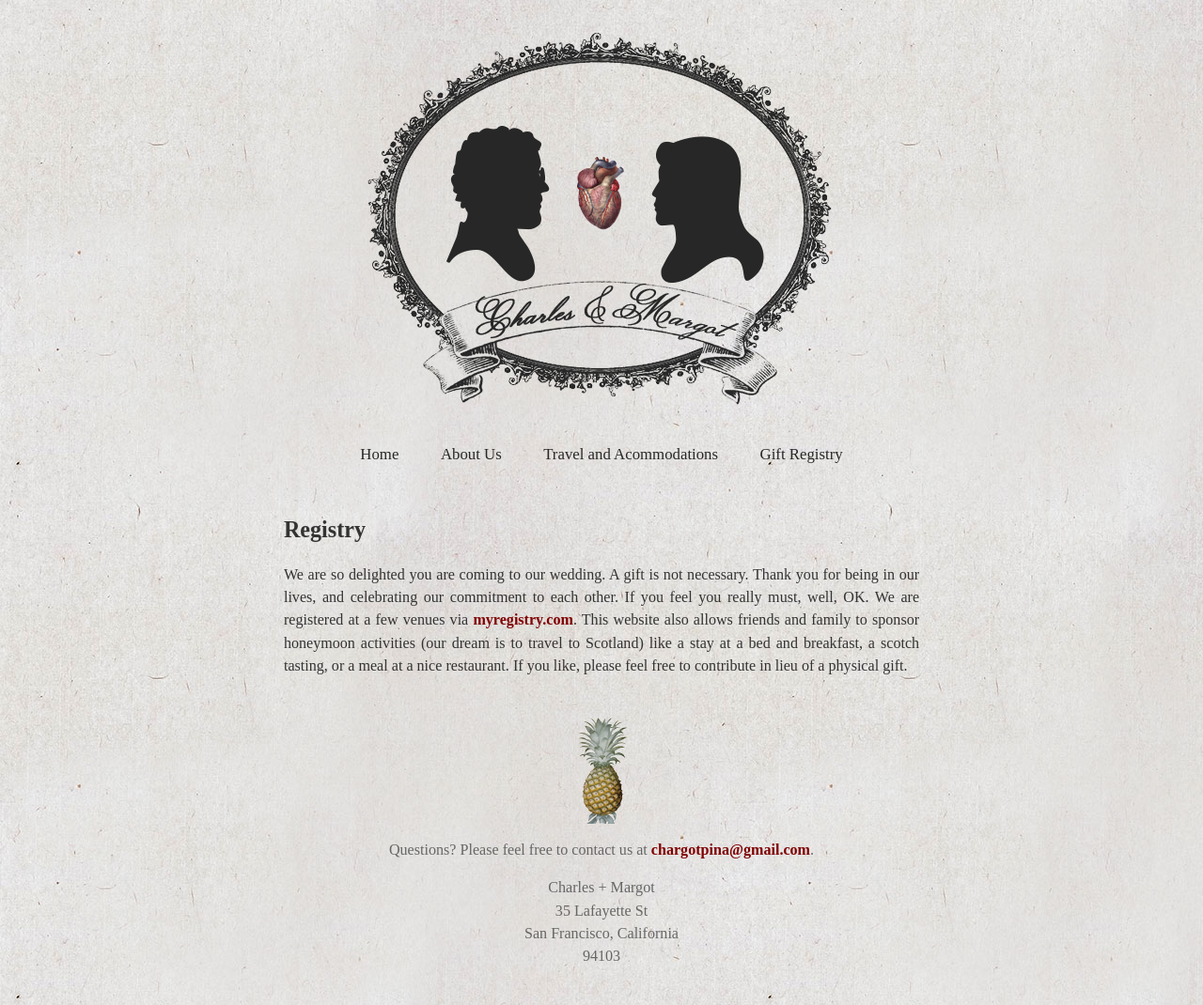
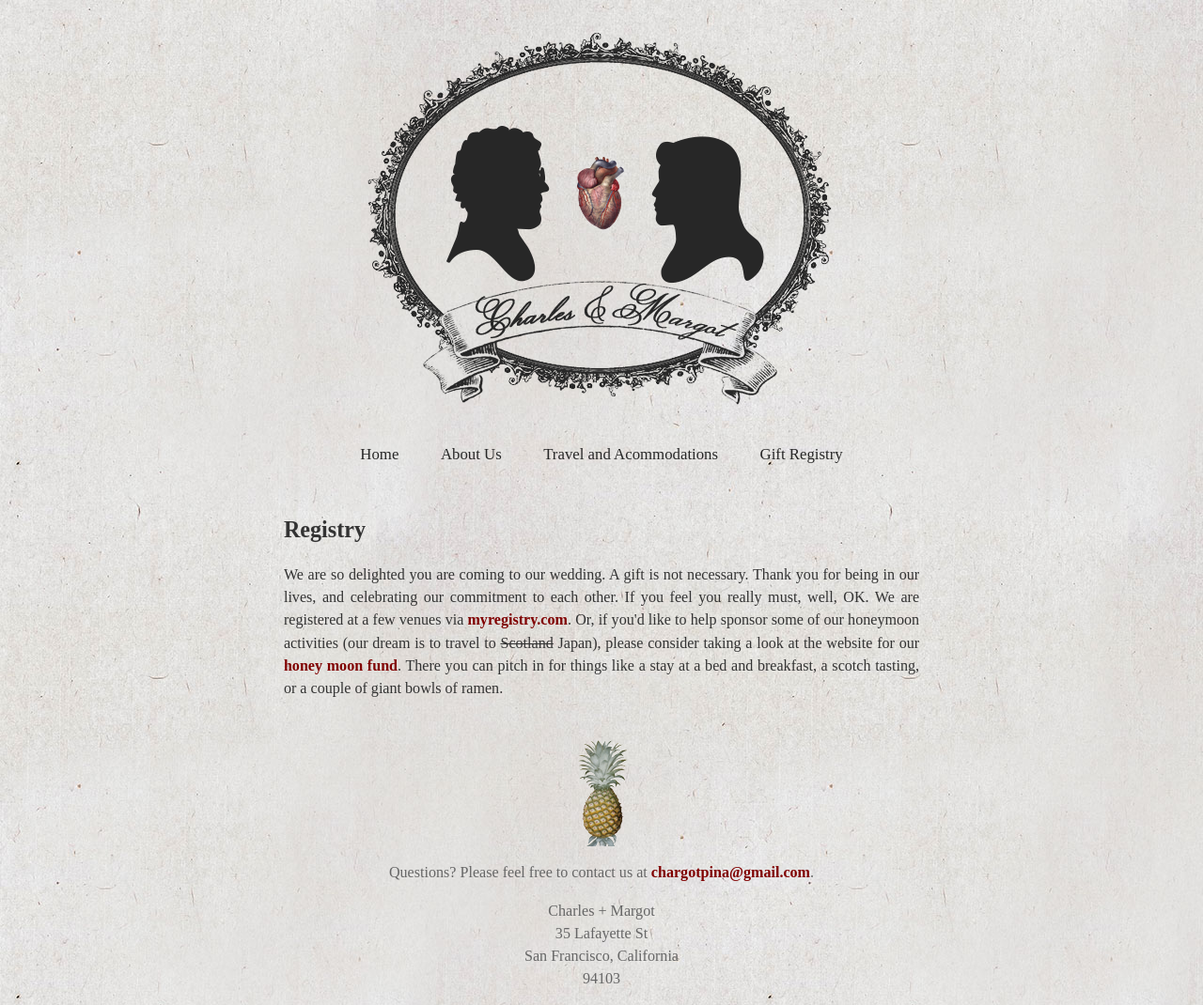
Before and after one commit to charlespina/wedding-site, a Jekyll site: the page built from registry.html, in a window 1280 px wide. Shown: the whole page at 94% size. Built offline with Jekyll 4.4.1, drawn with Linux system fonts in a browser that asks for light colours; some web fonts are replaced; Markdown is read by kramdown in place of the engine named in the settings.

Commit message:
updated registry

```diff
--- a/registry.html
+++ b/registry.html
@@ -8,9 +8,11 @@ title: Gift Registry
     necessary. Thank you for being in our lives, and celebrating our commitment
     to each other. If you feel you really must, well, OK. We are registered at
     a few venues via <a href="http://www.myregistry.com/wedding-registry/Margot-Geever-Charles-Pina-San-Francisco-CA/613706">myregistry.com</a>.
-    This website also allows friends and family to sponsor honeymoon activities
-    (our dream is to travel to Scotland) like a stay at a bed and breakfast, a
-    scotch tasting, or a meal at a nice restaurant. If you like, please feel
-    free to contribute in lieu of a physical gift.
+    Or, if you'd like to help sponsor some of our honeymoon activities
+    (our dream is to travel to <strike>Scotland</strike> Japan), please
+    consider taking a look at the website for our
+    <a href="https://www.wanderable.com/hm/MargotandCharles">honey moon fund</a>.
+    There you can pitch in for things like a stay at a bed and breakfast, a
+    scotch tasting, or a couple of giant bowls of ramen.
     </p>
 </div>
```
Also changed, not shown: 2 other files.
